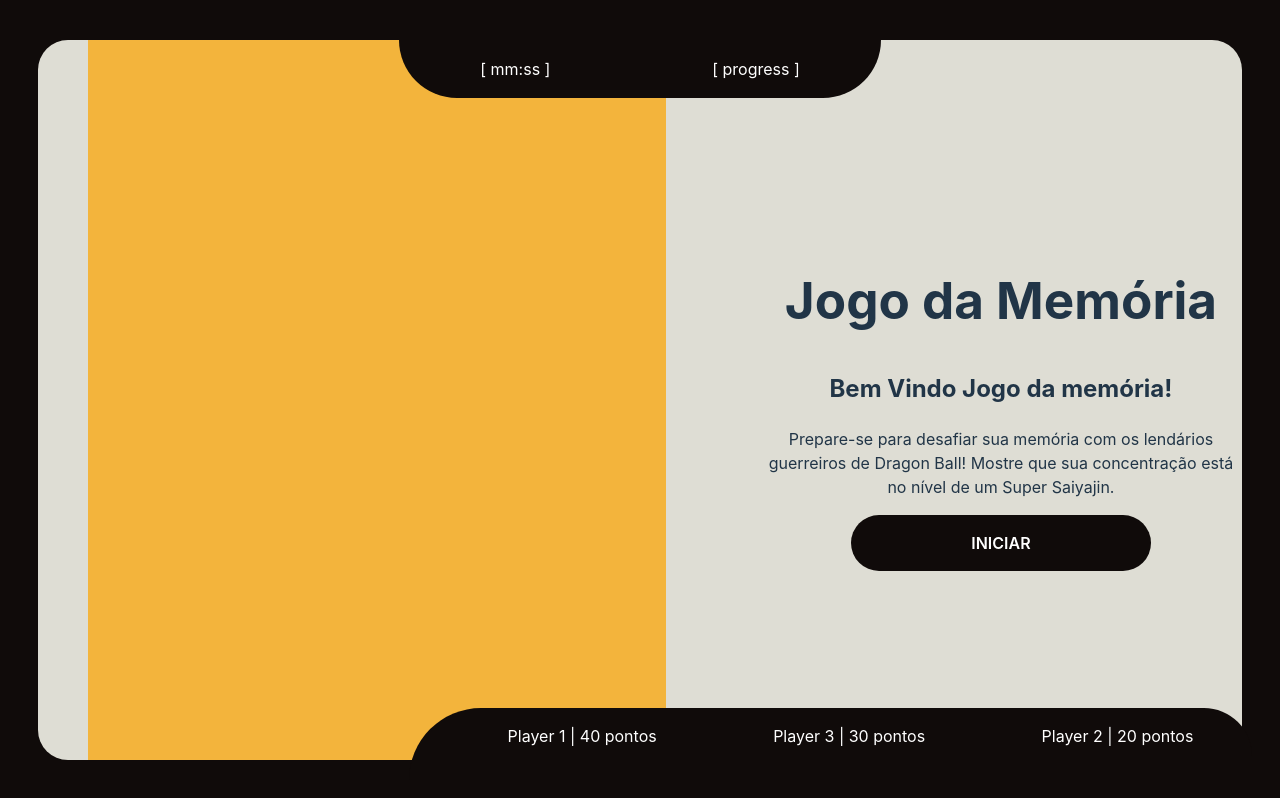
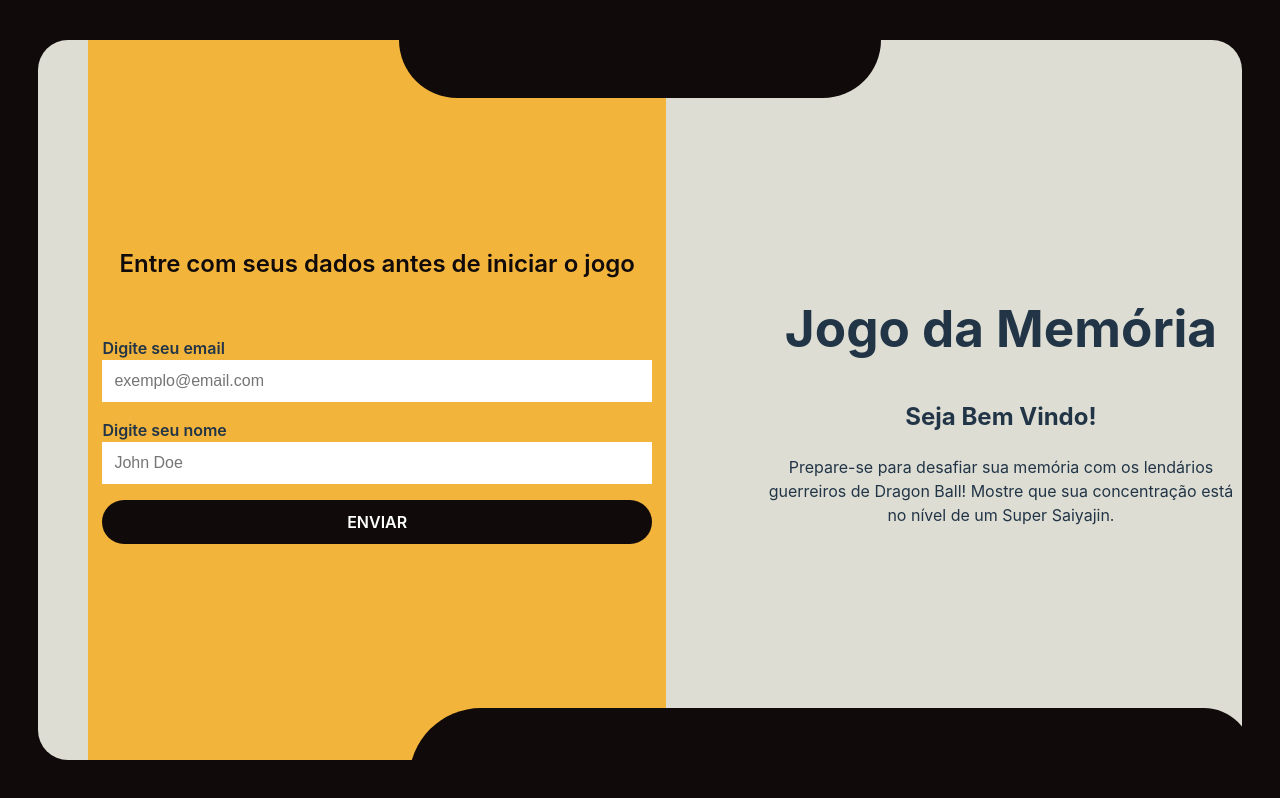
Before and after one commit to chen-zhenn/memory-game, a Vue app: page / in a window 1280 px wide. Built offline with nearby package versions, Linux system fonts and the light colour scheme.

Commit message:
feat(form): implement basic form for player/user data

```diff
--- a/src/App.vue
+++ b/src/App.vue
@@ -2,25 +2,48 @@
 export default {
   data() {
     return {
-      player: [{
-        id: 1, name: 'Player 1', score: 40
+      players: [{
+        name: 'Player 1', email: 'p1@teste.com', score: 40
       }, {
-        id: 2, name: 'Player 2', score: 20
+        name: 'Player 2', email: 'p2@teste.com', score: 20
       }, {
-        id: 3, name: 'Player 3', score: 30
+        name: 'Player 3', email: 'p3@teste.com', score: 30
       }],
       cardList : [],
-      status: 'loading',
+      userEmail: '',
+      userName: '',
+      notValidEmail: false,
+      notValidName: false,
+      status: 'waiting',
       attempts: 0
     }
   },
   computed: {
     ranking() {
-      return this.player.sort((a, b) => b.score - a.score)
+      return this.players
+        .sort((a, b) => b.score - a.score)
+        .slice(0, 3)
     },
+    viewGame() {
+      return this.status !== 'waiting' && this.status !== 'loading' ? true : false
+    }
   },
   methods: {
-    handleCardFlip(event) {}
+    handleCardFlip(event) {},
+    handleSubmitUserData(event) {
+
+      if(this.userName && this.userEmail) {
+        this.players.push({ name: this.userName, score: 0 })
+        this.status = 'ready'
+        this.notValidEmail = false
+        this.notValidName = false
+        this.userEmail = ''
+        this.userName = ''
+      } else {
+        this.notValidEmail = true
+        this.notValidName = true
+      }
+    },
   }
 }
 </script>
@@ -33,7 +56,10 @@
 
       <header class="bl-header">
 
-        <aside class="display -performance">
+        <aside
+          class="display -performance"
+          v-if="viewGame"
+        >
 
           <section class="display-section">
             <div class="counter">
@@ -52,8 +78,82 @@
       </header>
 
       <aside class="canvas  card">
+
         <div class="card-container">
-          <div class="card-grid">
+
+          <div
+            class="card-form"
+            v-if="!viewGame"
+          >
+            <form class="form" @submit.prevent="handleSubmitUserData">
+
+              <fieldset class="form__group">
+
+                <legend class="form__legend">
+                  Entre com seus dados antes de iniciar o jogo
+                </legend>
+
+                <div class="form__control">
+                  <label
+                  for="email"
+                  class="form__label"
+                  >
+                    Digite seu email
+                  </label>
+                  <input
+                    type="text"
+                    name="email"
+                    class="form__input"
+                    :class="{ invalid: notValidEmail }"
+                    placeholder="exemplo@email.com"
+                    v-model.trim="userEmail"
+                  />
+                  <p
+                    class="form__input_message"
+                    v-if="notValidEmail"
+                  >
+                    Preencha o campos com email válido
+                  </p>
+                </div>
+
+                <div class="form__control">
+                  <label
+                  for="name"
+                  class="form__label"
+                  >
+                    Digite seu nome
+                  </label>
+                  <input
+                    type="text"
+                    name="name"
+                    class="form__input"
+                    :class="{ invalid: notValidName }"
+                    placeholder="John Doe"
+                    v-model.trim="userName"
+                  />
+
+                  <p
+                      class="form__input_message"
+                      v-if="notValidName"
+                  >
+                      Preencha o campo com nome válido
+                  </p>
+                </div>
+
+                <button class="form__button">
+                  Enviar
+                </button>
+
+              </fieldset>
+
+            </form>
+          </div>
+
+          <div
+            class="card-grid"
+            v-if="viewGame"
+          >
+
             <article
               class="card-grid__item"
               v-for="card in cardList"
@@ -70,7 +170,9 @@
 
             </article>
           </div>
+
         </div>
+
       </aside>
 
       <main class="bl-content  content">
@@ -80,7 +182,7 @@
           <header class="content-section__header">
             <hgroup>
               <h1>Jogo da Memória</h1>
-              <h2>Bem Vindo Jogo da memória!</h2>
+              <h2>Seja Bem Vindo!</h2>
             </hgroup>
           </header>
 
@@ -92,7 +194,10 @@
 
         <section class="content-section">
 
-          <div class="content-section__action">
+          <div
+            class="content-section__action"
+            v-if="viewGame"
+          >
             <div class="button">
               <i class="button-icon"></i>
               <span class="button-label">Iniciar</span>
@@ -105,7 +210,10 @@
 
       <footer class="bl-footer">
 
-        <aside class="display -ranking ranking">
+        <aside
+          class="display -ranking ranking"
+          v-if="viewGame"
+        >
           <div class="ranking-container">
             <ul class="ranking-list">
               <li
@@ -224,8 +332,11 @@
     position: relative
     width: 100%
     height: 80%
-    padding: 1rem
+    // padding: 1rem
     z-index: 99
+
+  &-form
+    height: 100%
 
   &-grid
     display: grid
@@ -297,6 +408,7 @@
     justify-content: space-around
     width: 100%
     color: rgba(255,255, 255, 1)
+    transform: translate3d(0, 10px, 0)
 
 .button
   position: relative
@@ -313,4 +425,64 @@
     font-weight: 600
     text-transform: uppercase
 
+.form
+  position: relative
+  display: flex
+  flex-flow: column
+  width: 80%
+  height: 100%
+  justify-content: center
+  transform: translate3d(50px, 0, 0)
+
+  &__group
+    display: flex
+    flex-wrap: wrap
+    gap: 1rem
+    border: none
+
+  &__legend
+    margin-bottom: 3rem
+    font-size: 1.5rem
+    font-weight: 600
+    color: rgba(16, 11, 10, 1)
+
+  &__control
+    text-align: left
+    width: 100%
+
+  &__label
+    font-weight: 600
+    transform: translate3d(0, 10px, 0)
+
+  &__input
+    width: 100%
+    padding: .75rem
+    font-size: 1rem
+    border: none
+    outline: none
+
+    &.invalid
+      border: 2px solid rgba(252, 54, 72, 1)
+
+    &_message
+      margin: unset
+      font-weight: 600
+      font-size: .85rem
+      color: rgba(252, 54, 72, 1)
+
+  &__button
+    position: relative
+    display: flex
+    justify-content: center
+    width: 100%
+    padding: .75rem
+    border-radius: 33px
+    border: none
+    outline: none
+    font-weight: 600
+    text-transform: uppercase
+    color: rgba(255,255, 255, 1)
+    background-color: rgba(16, 11, 10, 1)
+    cursor: pointer
+
 </style>
--- a/src/style.css
+++ b/src/style.css
@@ -24,6 +24,7 @@
 
 body {
   margin: unset;
+  overflow-y: hidden;
 }
 
 a {
@@ -66,6 +67,7 @@
 
 #app {
   max-width: 1600px;
+  height: 100vh;
   margin: 0 auto;
   text-align: center;
 }
```
